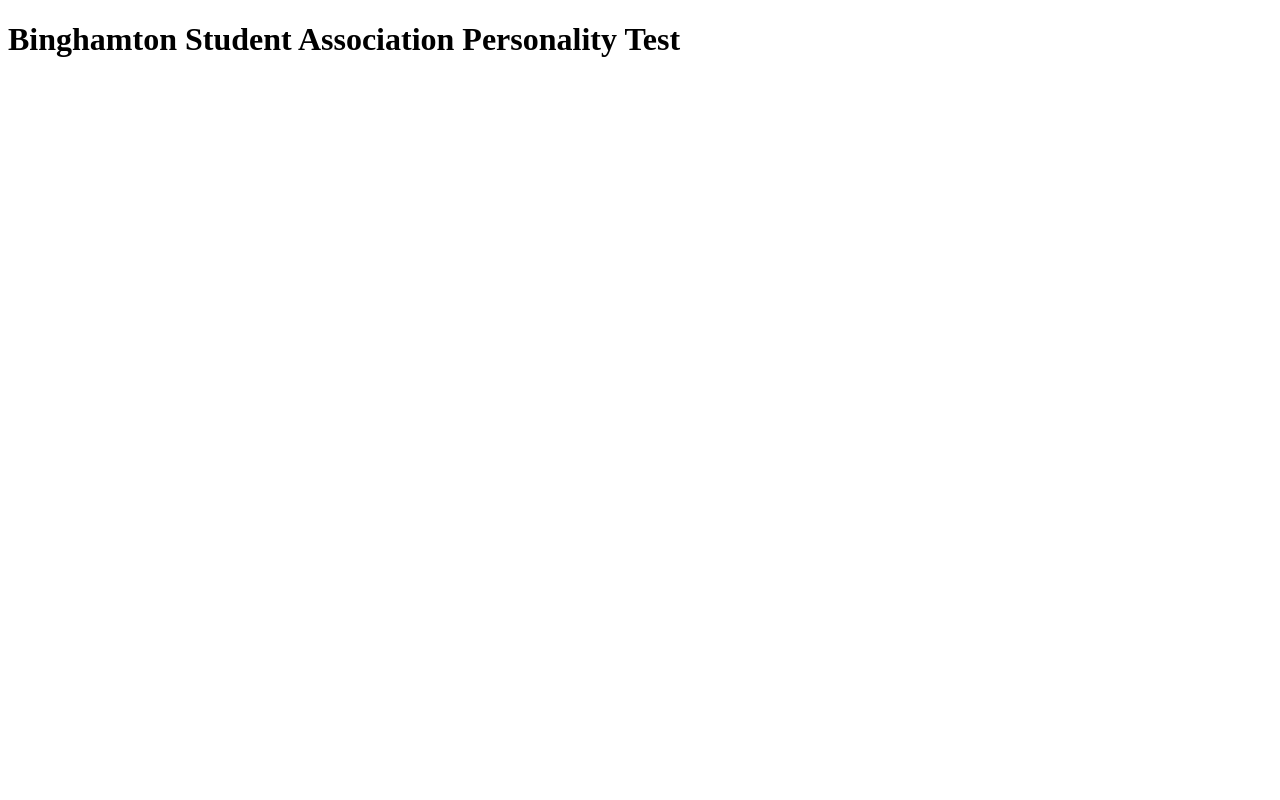
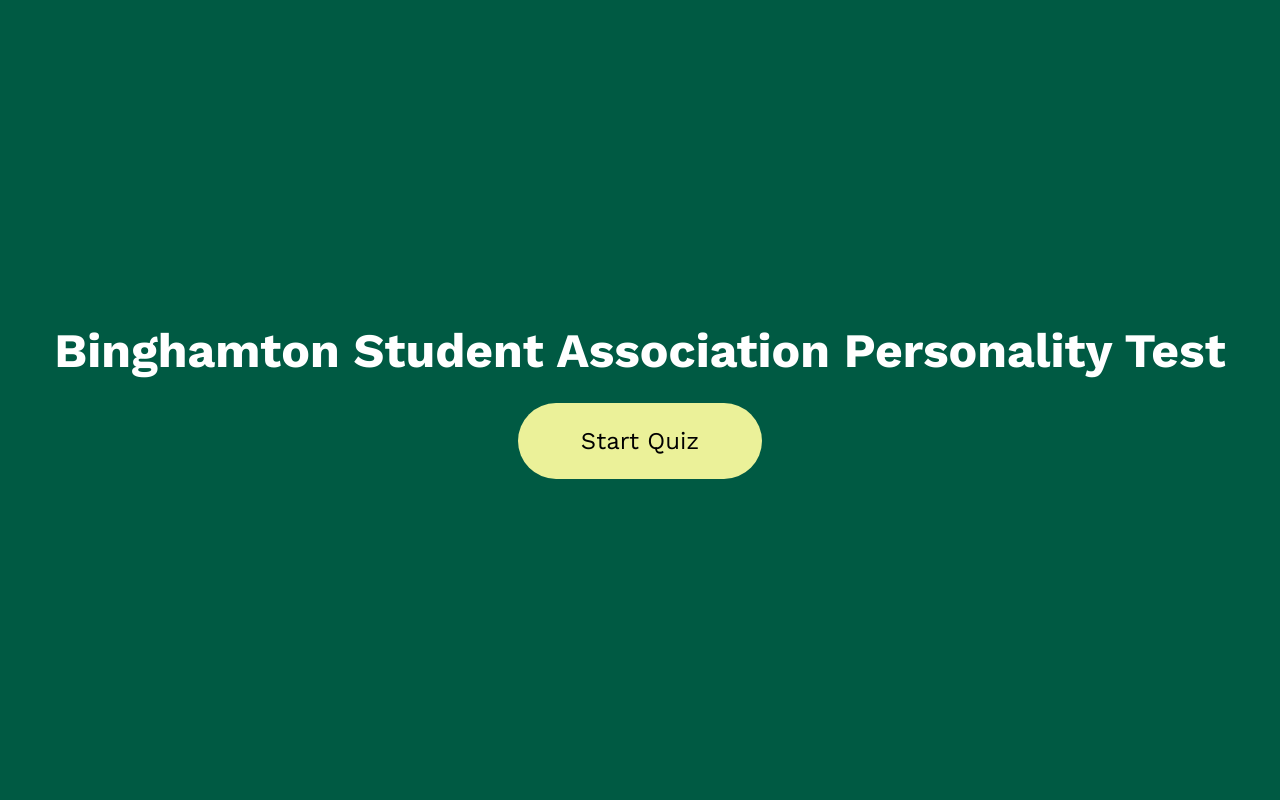
Before and after one commit to kenyounot123/BU-hackathon, a Flask app: page / in a window 1280 px wide. Run offline with Flask 3, Linux system fonts and the light colour scheme.

Commit message:
fixed outdated front-end

```diff
--- a/front-end/static/main.css
+++ b/front-end/static/main.css
@@ -3,3 +3,45 @@
     margin: 0;
     padding: 0;
 }
+
+body {
+    height: 100vh;
+    margin: 0;
+    padding: 0;
+    background-color: #005A43;
+    font-family: "Work Sans", sans-serif;
+}
+
+.homepage-container {
+    width: 95%;
+    margin: 0 auto;
+}
+
+.title {
+    font-size: 3rem;
+    color: white;
+}
+
+.homepage {
+    height: 100%;
+    display: flex;
+    align-items: center;
+}
+
+.homepage-container {
+    display: flex;
+    flex-direction: column;
+    align-items: center;
+}
+
+#start-btn {
+    font-family: "Work Sans", sans-serif;
+    margin-top: 1em;
+    width: 20%;
+    padding: 1em 2em;
+    text-align: center;
+    font-size: 1.5rem;
+    background-color: #EBF199;
+    border: none;
+    border-radius: 50px;
+}
--- a/front-end/templates/index.html
+++ b/front-end/templates/index.html
@@ -5,12 +5,24 @@
     <meta charset="UTF-8">
     <meta name="viewport" content="width=device-width, initial-scale=1.0">
     <title>Binghamton Student Association Personality Test</title>
+    <link rel="stylesheet" href="/front-end/static/main.css">
+    <link rel="preconnect" href="https://fonts.googleapis.com">
+    <link rel="preconnect" href="https://fonts.gstatic.com" crossorigin>
+    <link href="https://fonts.googleapis.com/css2?family=Work+Sans:ital,wght@0,100..900;1,100..900&display=swap"
+        rel="stylesheet">
 </head>
 
 <body>
-    <div class="container">
-        <h1>Binghamton Student Association Personality Test</h1>
-    </div>
+
+    <header class="homepage">
+        <div class="homepage-container">
+            <h1 class="title">Binghamton Student Association Personality Test</h1>
+            <button id="start-btn">
+                Start Quiz
+            </button>
+        </div>
+    </header>
+
 </body>
 
 </html>
```
